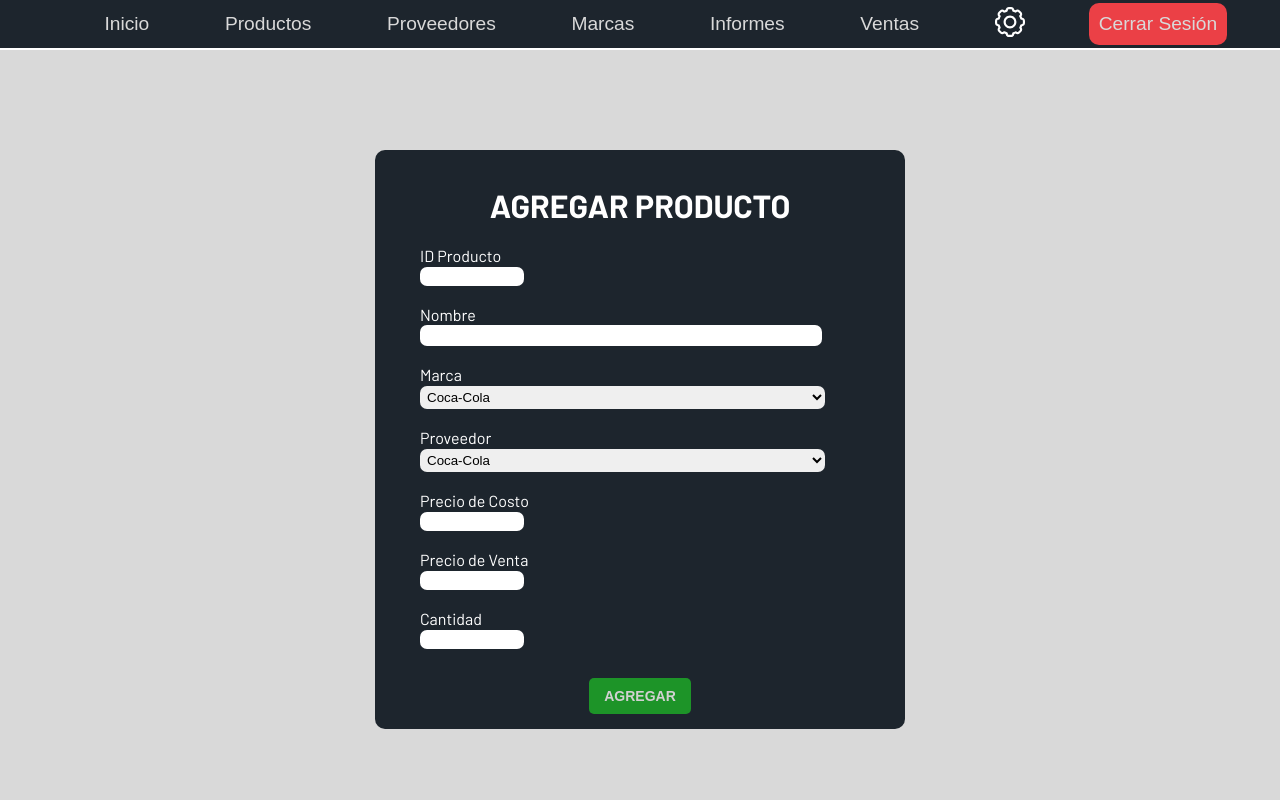
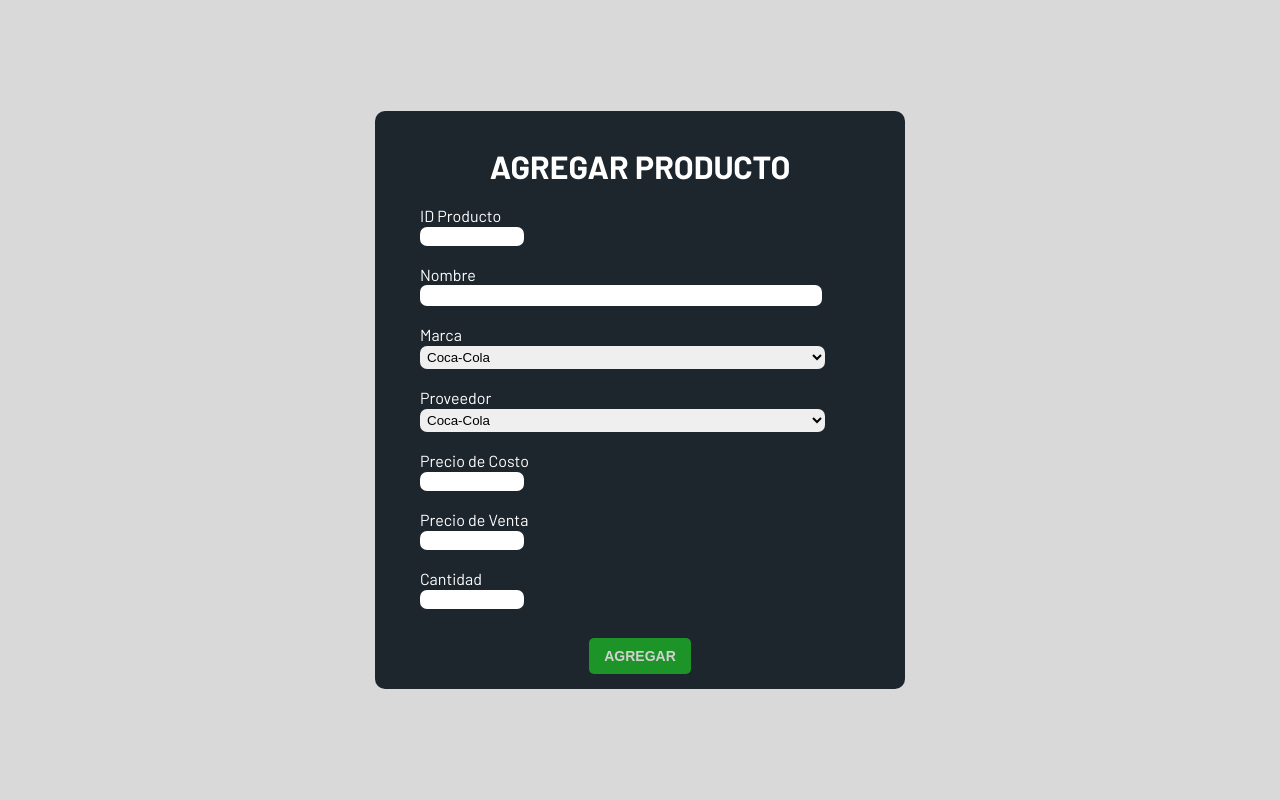
Before and after one commit to manusalina5/Drugstore, a PHP site: page /Formularios/html/agregar_producto.html in a window 1280 px wide. Run offline with PHP 8.4, Linux system fonts and the light colour scheme.

Commit message:
Correciones
algunas correciones

```diff
--- a/Formularios/html/agregar_producto.html
+++ b/Formularios/html/agregar_producto.html
@@ -8,8 +8,6 @@
     <link rel="stylesheet" href="style.css">
 </head>
 <body>
-    <iframe src="/index.html" width="100%" height="50px" frameborder="0" class="nav"></iframe>
-
    <div class="formulario">
         <form action="" method="post">
             <h1>AGREGAR PRODUCTO</h1>
--- a/Formularios/html/style.css
+++ b/Formularios/html/style.css
@@ -1,18 +1,12 @@
-body{
+body{  display: flex;
+    justify-content: center;
     background-color: #D9D9D9;
+    align-items: center;
     width: 100%;  /*100% de altura*/
     height: 100vh; /*100% del ancho de la venta*/
     margin: 0;
     font-family: 'Barlow', sans-serif;
     font-size: 16px;
-}
-
-.formulario{
-    display: flex;
-    justify-content: center;
-    align-items: center;
-    vertical-align: center;
-    margin: 100px auto;
 }
 
 form {
--- a/Productos/listadoProductos.html
+++ b/Productos/listadoProductos.html
@@ -10,7 +10,6 @@
 </head>
 
 <body>
-    <iframe src="/index.html" width="100%" height="50px" frameborder="0"></iframe>
     <h1>PRODUCTOS</h1>
     <a href="#" class="agregar-producto"><strong>Agregar producto</strong></a>
     <table>
--- a/index.html
+++ b/index.html
@@ -4,6 +4,7 @@
     <meta charset="UTF-8">
     <meta name="viewport" content="width=device-width, initial-scale=1.0">
     <title>Drugstore</title>
+    <link href="https://fonts.googleapis.com/css2?family=Barlow:wght@400;500;700&display=swap" rel="stylesheet">
     <link rel="stylesheet" href="style.css">
 </head>
 <body>
--- a/style.css
+++ b/style.css
@@ -1,6 +1,6 @@
 body {
     background-color: white;
-    font-family: sans-serif;
+    font-family: 'Barlow', sans-serif;
     margin: 0;
 
 }
```
Also changed, not shown: 1 other file.
